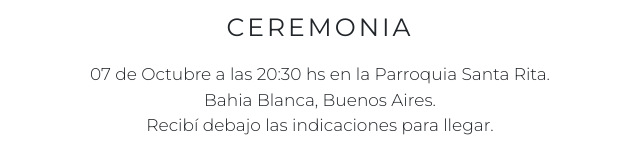
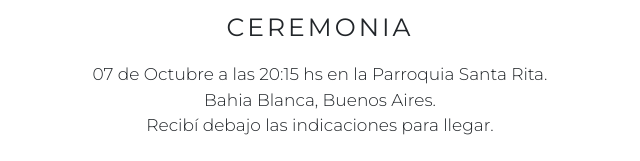
Before and after one commit to BodaCeciYAgus/invitacion, a website: page index.html in a window 1280 px wide. Shown: the part 1168-1329 px from the top of the page, 605-1245 px from the left. Drawn offline with nearby package versions, Linux system fonts and the light colour scheme; files whose address does not match are found by name.

Commit message:
cambios ceci

```diff
--- a/index.html
+++ b/index.html
@@ -82,7 +82,7 @@
             <img src="assets/img/galeria/icono-ceremonia.svg" alt="" class="icon">
             <h4>Ceremonia</h4>
             <p>
-             07 de Octubre a las 20:30 hs en la Parroquia Santa Rita.<br>
+             07 de Octubre a las 20:15 hs en la Parroquia Santa Rita.<br>
                 Bahia Blanca, Buenos Aires.<br>
                 Recibí debajo las indicaciones para llegar.            </p>
             <a target="_blank" href="https://www.google.com/maps/place/Parroquia+Santa+Rita/@-38.7048,-62.2550592,17z/data=!4m6!3m5!1s0xbf88e2b1e32a680f:0x79f2af7fa342d7b2!8m2!3d-38.7048!4d-62.2524789!16s%2Fg%2F11b7gbt2m5?hl=es&entry=ttu" class="btn">LLEGAR A LA CEREMONIA</a>
@@ -209,7 +209,7 @@
   <li>Caja de Ahorro $459309496449120  </li>
    <li>Banco Macro</li>
 </ul>
-
+  En el salon Habra una urna!
 
     </div>
 
```
